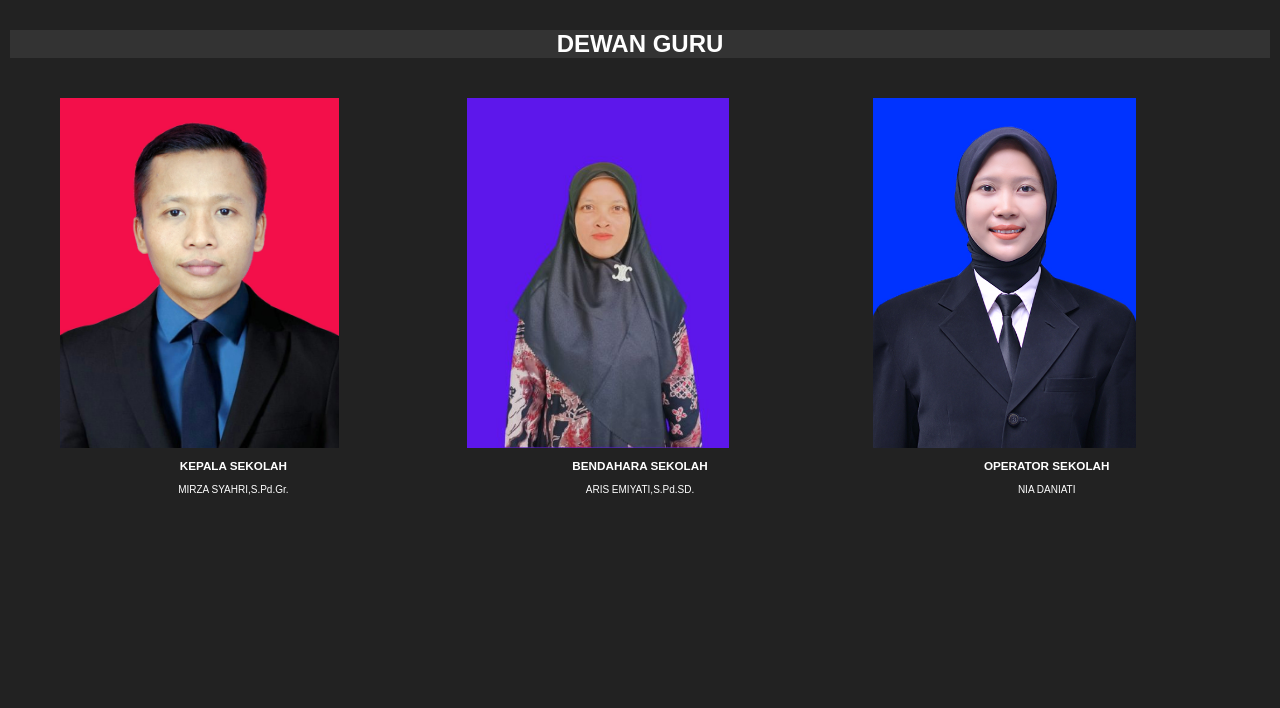
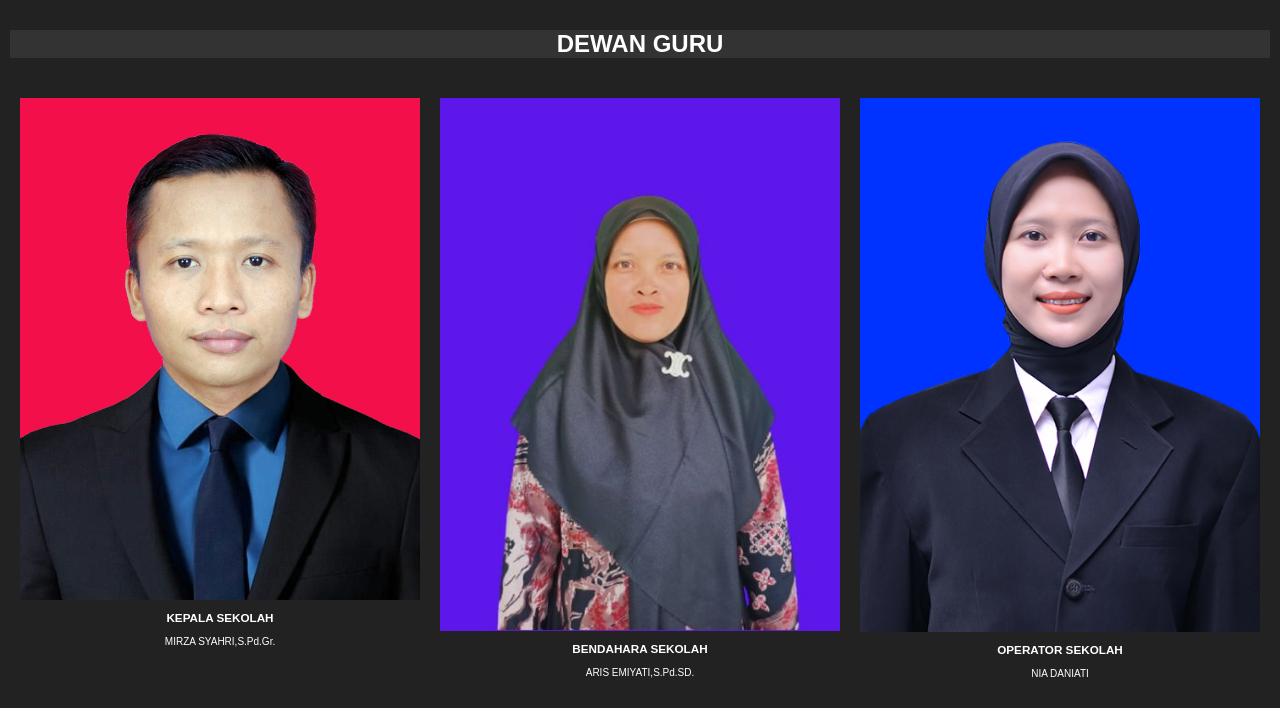
Before and after one commit to UPTDSDN2TANJUNGQENCONO/wabsitesdn2t.qencono, a plain HTML site: page index.html in a window 1280 px wide. Shown: the part 1106-1814 px from the top of the page. Drawn offline with Linux system fonts and the light colour scheme.

Commit message:
Add files via upload

```diff
--- a/style.css
+++ b/style.css
@@ -53,8 +53,8 @@ body {
 }
 .navlink {
     color: white;
-    font-size: 1.2em;
-    font-weight: 600;
+    font-size: 1em;
+    font-weight: 200;
     text-decoration: none;
 }
 
@@ -229,8 +229,6 @@ h2 {
 .guru-row {
     display: flex;
     margin-bottom: 10px;
-    margin-left: 20px;
-    margin-right: 20px;
 }
 
 .guru-item {
@@ -240,10 +238,9 @@ h2 {
 }
 
 .guru-item img {
-    max-width: 100%;
-    height: 60%;
-    margin-left: 20px;
-    margin-right: 20px;
+    max-width: auto;
+    height: auto;
+    padding: auto;
 }
 .deskripsi {
     padding: 10;
```
